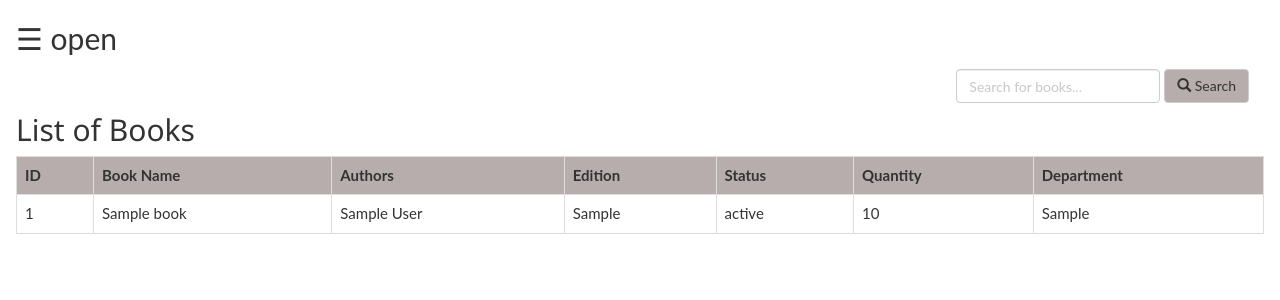
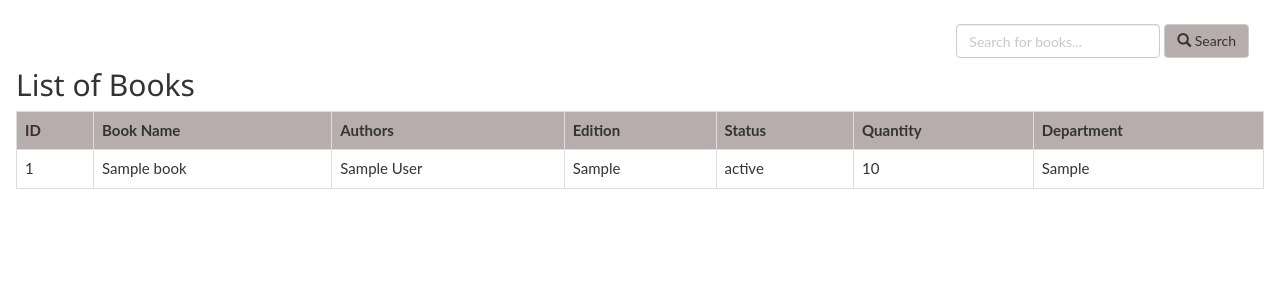
Before and after one commit to tonmoy-y/Smart-LIbrary-Management-System, a PHP site: page /books.php in a window 1280 px wide. Shown: the part 100-400 px from the top of the page. Run offline with PHP 8.4, Linux system fonts and the light colour scheme; tables that the repository leaves empty or names only in its code hold one stand-in row (values such as "Sample post"); data that the repository does not hold is empty.

Commit message:
update book.php

```diff
--- a/books.php
+++ b/books.php
@@ -96,16 +96,16 @@ body {
                ?>
      </div>
 
-  <div class="h"> <a href="books.php"> Books </a> </div>
+  <!-- <div class="h"> <a href="books.php"> Books </a> </div>
   <div class="h"> <a href="request.php">Book Request</a> </div>
   <div class="h"> <a href="issue_info.php">Issue Information</a> </div>
-  <div class="h"> <a href="expired.php">Expired Books</a> </div>
+  <div class="h"> <a href="expired.php">Expired Books</a> </div> -->
 
 </div>
 
 <div id="main">
 
-  <span style="font-size:30px;cursor:pointer" onclick="openNav()">&#9776; open</span>
+  <!-- <span style="font-size:30px;cursor:pointer" onclick="openNav()">&#9776; open</span> -->
 
 
 <script>
```
